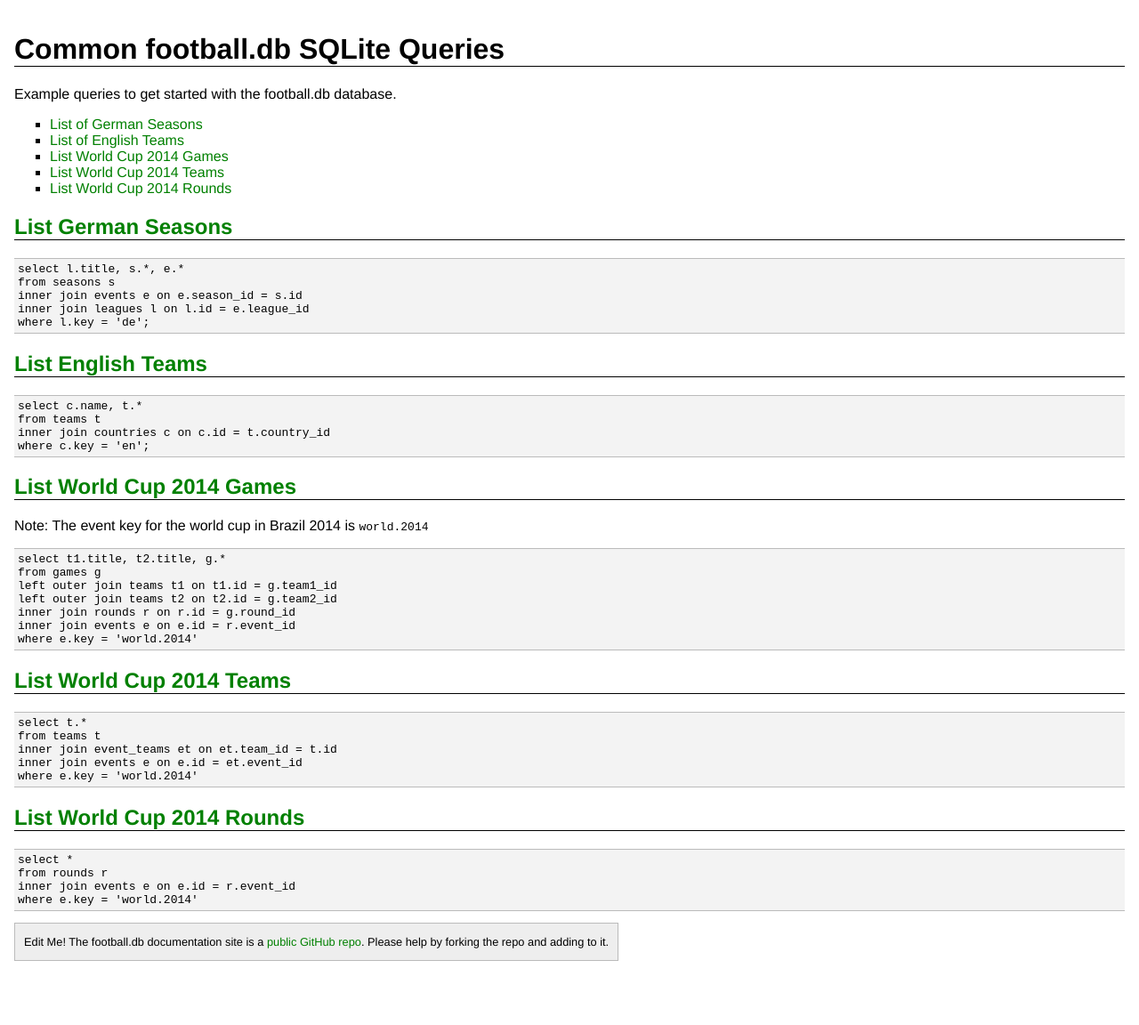
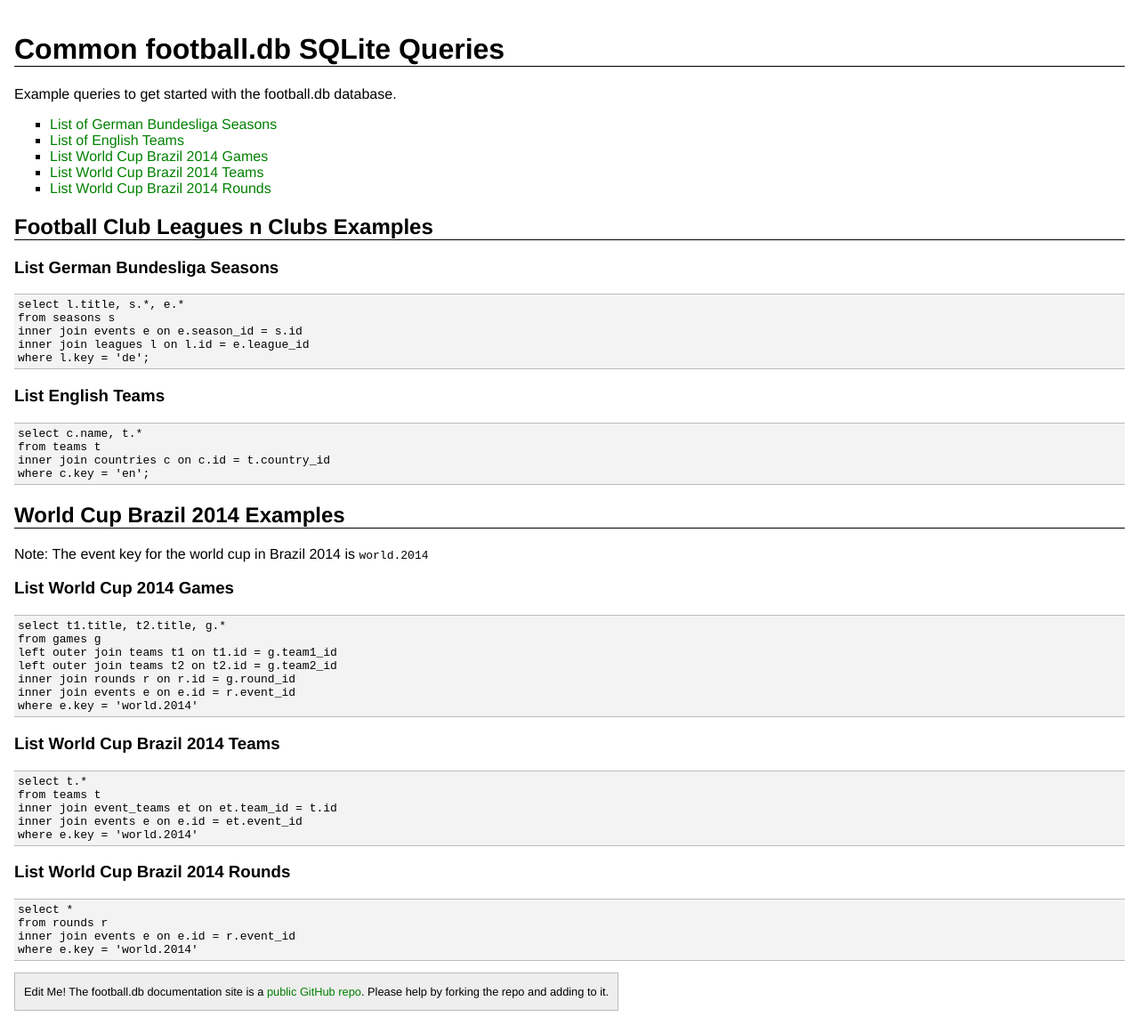
Before and after one commit to openfootball/docs, a Jekyll site: the page built from sql-queries-intro.md, in a window 1280 px wide. Shown: the whole page at 89% size. Built offline with Jekyll 4.4.1, drawn with Linux system fonts in a browser that asks for light colours; before the commit the page ends 1096 px from its top, so only the background shows below that.

Commit message:
Update sql-queries-intro.md

```diff
--- a/sql-queries-intro.md
+++ b/sql-queries-intro.md
@@ -7,13 +7,17 @@ title: Common football.db SQLite Queries
 
 Example queries to get started with the football.db database.
 
- - [List of German Seasons](#deseasons)
+ - [List of German Bundesliga Seasons](#deseasons)
  - [List of English Teams](#engteams)
- - [List World Cup 2014 Games](#wc14games)
- - [List World Cup 2014 Teams](#wc14teams)
- - [List World Cup 2014 Rounds](#wc14rounds)
+ - [List World Cup Brazil 2014 Games](#wc14games)
+ - [List World Cup Brazil 2014 Teams](#wc14teams)
+ - [List World Cup Brazil 2014 Rounds](#wc14rounds)
 
-## <a name='deseasons'>List German Seasons</a>
+
+## Football Club Leagues n Clubs Examples
+
+### List German Bundesliga Seasons   {#deseasons}
+
 
 ~~~
 select l.title, s.*, e.*
@@ -32,9 +37,16 @@ inner join countries c on c.id = t.country_id
 where c.key = 'en';
 ~~~
 
-## <a name='wc14games'>List World Cup 2014 Games</a>
+
+
+## World Cup Brazil 2014 Examples
 
 Note: The event key for the world cup in Brazil 2014 is `world.2014`
+
+
+
+### List World Cup 2014 Games   {#wc14games}
+
 
 ~~~
 select t1.title, t2.title, g.*
@@ -47,7 +59,7 @@ where e.key = 'world.2014'
 ~~~
 
 
-## <a name='wc14teams'>List World Cup 2014 Teams</a>
+### List World Cup Brazil 2014 Teams   {#wc14teams}
 
 ~~~
 select t.*
@@ -58,7 +70,7 @@ where e.key = 'world.2014'
 ~~~
 
 
-## <a name='wc14rounds'>List World Cup 2014 Rounds</a>
+###  List World Cup Brazil 2014 Rounds   {#wc14rounds}
 
 ~~~
 select *
```
Also changed, not shown: other parts of sql-queries-intro.md (+2 -1 lines).
